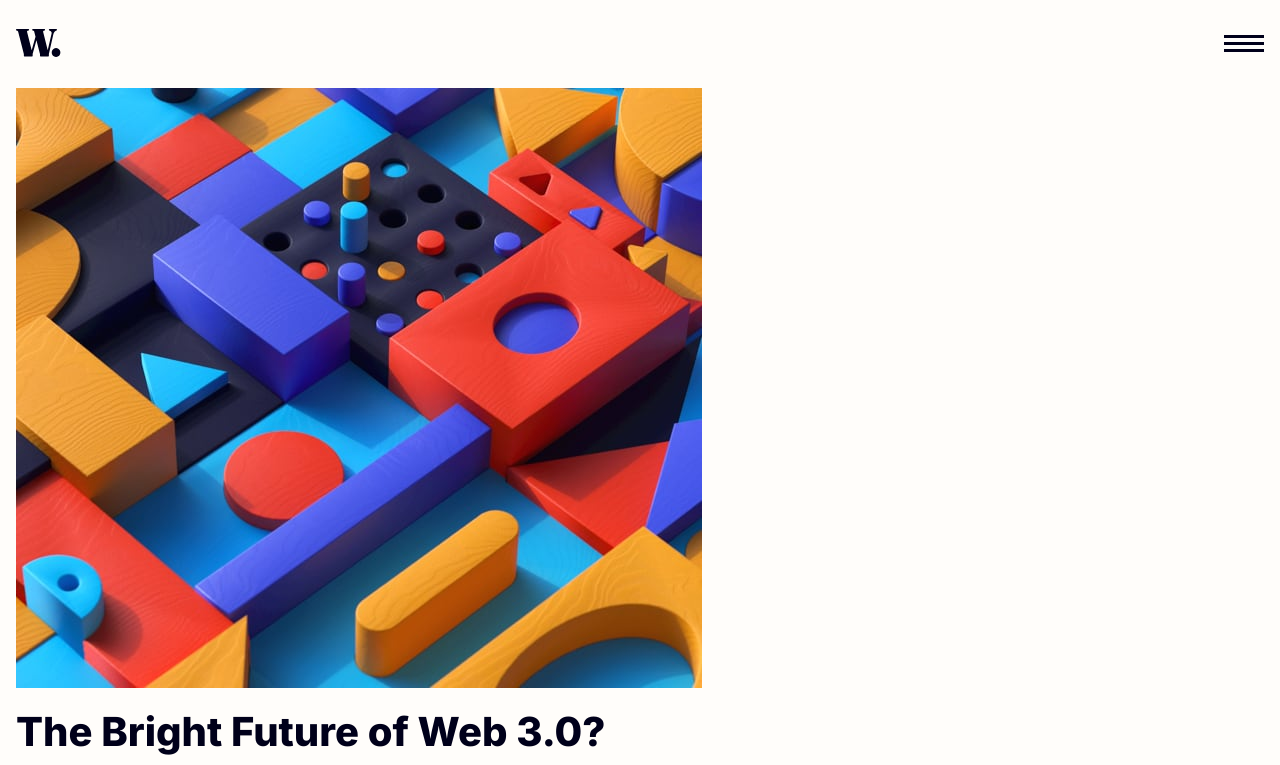
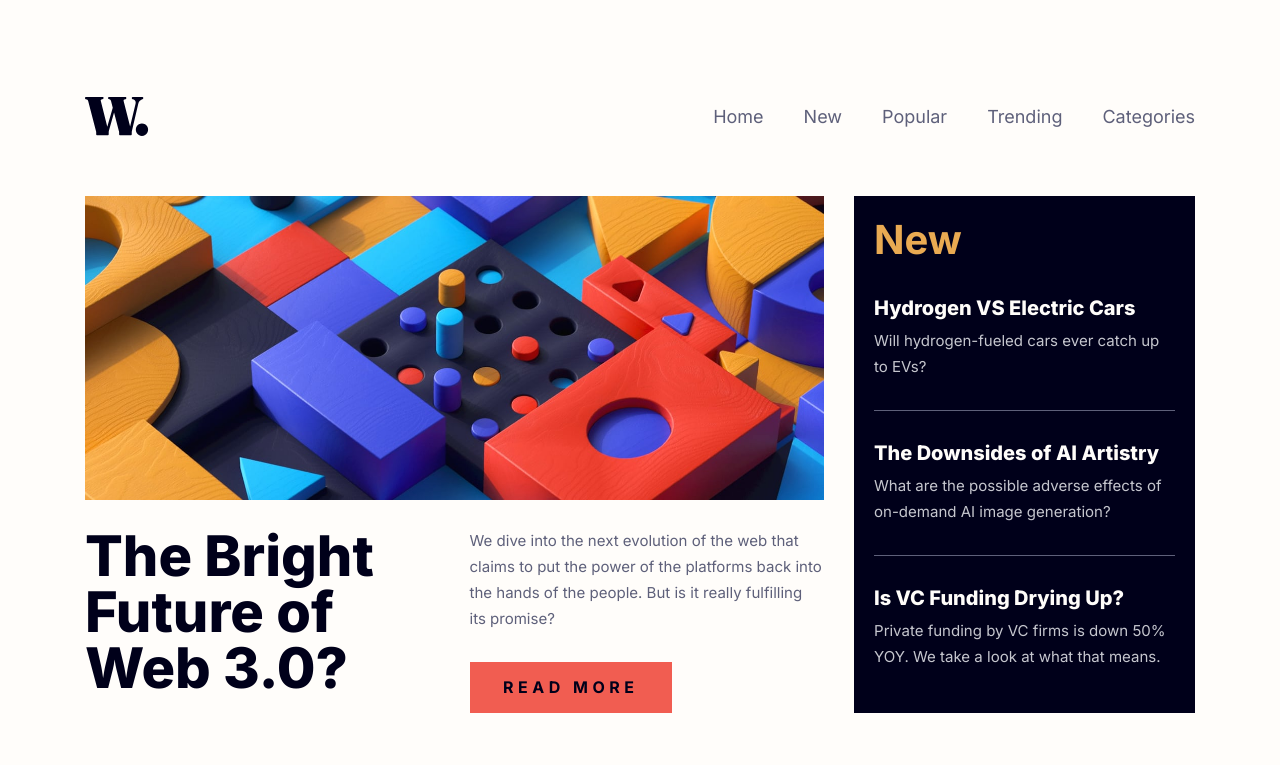
Before and after one commit to Achigyus/news-homepage-main, a website built with Vite: page index.html in a window 1280 px wide. Shown: the top 765 px of the page. Built offline with nearby package versions, Linux system fonts and the light colour scheme.

Commit message:
finished desktop styles

```diff
--- a/index.html
+++ b/index.html
@@ -59,7 +59,8 @@
         <section aria-labelledby="main_h1" class="main_left">
           <div class="main_left_top">
             <div class="main_left_top_img_wrap">
-              <img src="/src/assets/images/image-web-3-mobile.jpg" alt="fill with chatgpt" class="main_left_top_img">
+              <img src="/src/assets/images/image-web-3-mobile.jpg" alt="fill with chatgpt" class="main_left_top_img mobile">
+              <img src="/src/assets/images/image-web-3-desktop.jpg" alt="fill with chatgpt" class="main_left_top_img desktop">
             </div>
           </div>
 
--- a/src/sass/_base.sass
+++ b/src/sass/_base.sass
@@ -92,7 +92,7 @@ header, main, footer
 
 .nav_link
     text-decoration: none
-    color: vars.$dark_space_blue
+    color: vars.$gun_metal
     font-size: 1.125rem
     line-height: 1.33
     inline-size: 100%
@@ -125,6 +125,16 @@ header, main, footer
     display: flex
     flex-direction: column
     gap: vars.$spacing_3
+
+.main_left_top_img_wrap
+    inline-size: 100%
+
+.main_left_top_img
+    inline-size: 100%
+    block-size: 100%
+
+.main_left_top_img.desktop
+    display: none
 
 .main_left_btm
     display: flex
@@ -219,8 +229,8 @@ header, main, footer
     display: flex
     gap: vars.$spacing_3
     align-items: center
-    justify-content: center
     text-decoration: none
+    flex: 1 1 0
 
     &:hover
         .article_card_h3
@@ -263,4 +273,80 @@ header, main, footer
 
 @include bp.breakpoint(48rem)
 
-@include bp.breakpoint(80rem)
+    header, main, footer
+        padding: 0 vars.$spacing_5
+
+    .nav, .main_wrap, .attribution_h2
+        max-inline-size: 69.38rem
+        margin-inline: auto
+
+    .menu_btn
+        display: none
+
+    .nav_links_ul
+        display: flex
+        position: relative
+        top: 0
+        right: 0
+        inline-size: auto
+        min-block-size: auto
+        padding: 0
+        flex-direction: row
+        gap: vars.$spacing_5
+
+    .main_left_top_img.mobile
+        display: none
+
+    .main_left_top_img.desktop
+        display: block
+
+
+@include bp.breakpoint(74.5rem)
+
+    .nav
+        margin-top: 2.31rem
+        padding: 3.75rem 0
+
+    .nav_logo_wrap
+        inline-size: 4rem
+
+    .articles_section
+        flex-direction: row
+        gap: 1.88rem
+
+    .main_top, .main_left_btm
+        flex-direction: row
+        gap: 1.875rem
+
+    .main_left_btm_lt, .main_left_btm_rt
+        flex: 1 1 0
+
+    .main_h1
+        font-size: 3.5rem
+
+    .main_left
+        gap: 1.75rem
+
+    .main_left_btm_rt
+        gap: 1.875rem
+
+    .header
+        position: relative
+
+    .main
+        padding-top: 0
+
+    .main_right
+        flex-basis: 31.5%
+
+    .main_left
+        flex-basis: 68.5%
+
+    .main_wrap
+        gap: 4.375rem
+
+    .main_btm
+        margin-bottom: 8.125rem
+
+    .main_right_h2
+        font-size: vars.$spacing_5
--- a/src/scripts/main.ts
+++ b/src/scripts/main.ts
@@ -8,9 +8,6 @@ let menuLinks = document.querySelectorAll('#nav_links_ul li a') as NodeListOf<HT
 
 function toggleMenu() {
     if (menuBtn) {
-        console.log(
-            'Menu button clicked. Current state: ' + menuOpenState + '. Toggling...'
-        )
         let openImg = menuBtn.querySelector('img.open') as HTMLImageElement
         let closeImg = menuBtn.querySelector('img.close') as HTMLImageElement
         let menu = document.getElementById('nav_links_ul') as HTMLUListElement
```
Also changed, not shown: 1 other file.
